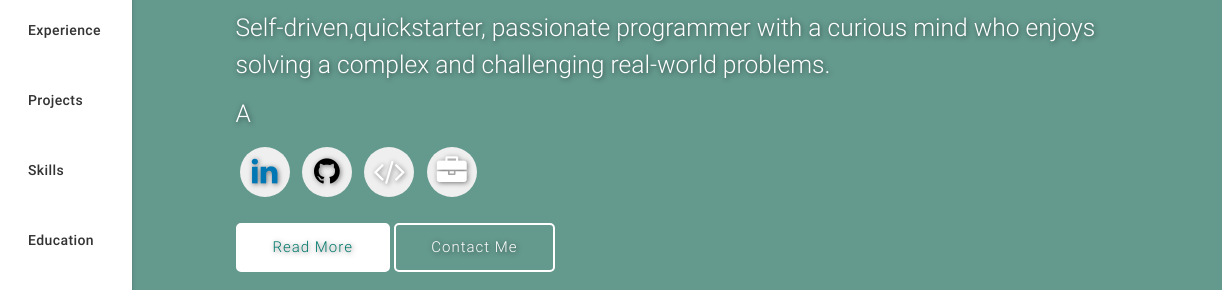
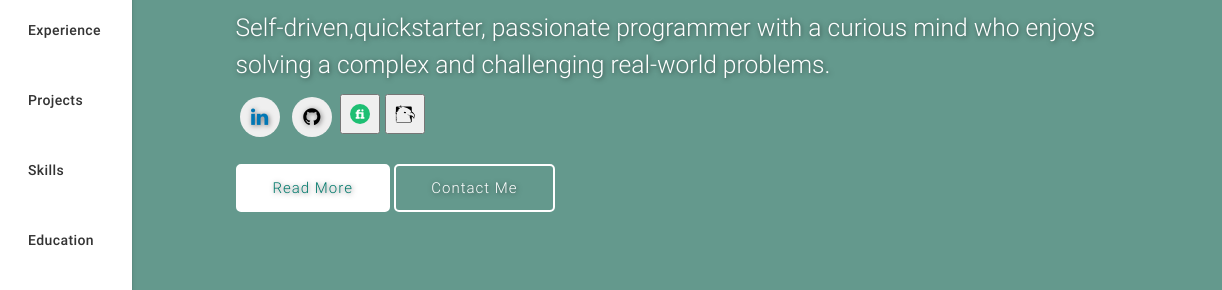
Before and after one commit to Awoapp/Awoapp.github.io, a plain HTML site: page index.html in a window 1280 px wide. Shown: the part 218-508 px from the top of the page, 58-1280 px from the left. Drawn offline with nearby package versions, Linux system fonts and the light colour scheme.

Commit message:
iklonlar

```diff
--- a/index.html
+++ b/index.html
@@ -226,47 +226,31 @@
             <h5 style="color:#fff">A <span class="typing" style="font-weight: 300; color:#004d40"></span></h5>
             <!-- <h5 style="color:#00796b">A <span class="typing" style="font-weight: 300; color:#fff"></span></h5> -->
             <h5>Self-driven,quickstarter, passionate programmer with a curious mind who enjoys solving a complex and challenging real-world problems.</h5>
-
-            <h5 style="color:#fff">A <span class="typing" style="font-weight: 300; color:#004d40"></span></h5>
-            <!-- <h5 style="color:#00796b">A <span class="typing" style="font-weight: 300; color:#fff"></span></h5> -->
           </div>
           <div class="social">
             <a href="https://www.linkedin.com/in/muhsin-i-084bab281/" target="_blank">
-              <button class="icon-btn linkedin">
-                <i class="fa fa-linkedin"></i>
+              <button class="icon-btn linkedin" style="width: 40px; height: 40px; display: inline-flex; align-items: center; justify-content: center;">
+                <i class="fa fa-linkedin" style="font-size: 20px;"></i>
               </button>
             </a>
             <a href="https://github.com/awoapp/" target="_blank">
-              <button class="icon-btn github">
-                <i class="fa fa-github"></i>
+              <button class="icon-btn github" style="width: 40px; height: 40px; display: inline-flex; align-items: center; justify-content: center;">
+                <i class="fa fa-github" style="font-size: 20px;"></i>
+              </button>
+            </a>
+            <a href="https://www.fiverr.com/awoapp" target="_blank">
+              <button style="width: 40px; height: 40px; display: inline-flex; align-items: center; justify-content: center;">
+                <img src="assets/img/fiverr.svg" alt="Fiverr" style="width: 20px; height: 20px;">
               </button>
             </a>
             <a href="https://codecanyon.net/user/awoapps" target="_blank">
-              <button class="icon-btn codecanyon">
-                <i class="fa fa-code"></i> <!-- Codecanyon icon, if available -->
+              <button style="width: 40px; height: 40px; display: inline-flex; align-items: center; justify-content: center;">
+                <img src="/assets/img/codecanyon.svg" alt="Codecanyon"
+                     style="width: 20px; height: 20px;">
               </button>
             </a>
-            <a href="https://www.fiverr.com/awoapp" target="_blank">
-              <button class="icon-btn fiverr">
-                <i class="fa fa-briefcase"></i> <!-- Fiverr , if available -->
-              </button>
-            </a>
+          </div>
 
-
-            <!-- <a href="https://angel.co/u/varad_bhogayata" target="_blank">
-              <button class="icon-btn angellist">
-                <i class="fa fa-angellist"></i>
-              </button>
-            </a> -->
-
-            <!-- <a href="http://linkedin.com/in/varadbhogayata" target="_blank">
-                <span class="fa-stack fa-lg">
-                  <i class="fa fa-circle fa-stack-2x"></i>
-                  <i class="fa fa-linkedin fa-stack-1x fa-inverse"></i>
-
-                </span>
-            </a> -->
-          </div>
           <div class='buttons'>
             <a href="#about" class="readme">Read More</a>
             <a href="#contact" class="contactme">Contact Me</a>
```
Also changed, not shown: assets/img/codecanyon.svg (added), assets/img/fiverr.svg (added).
